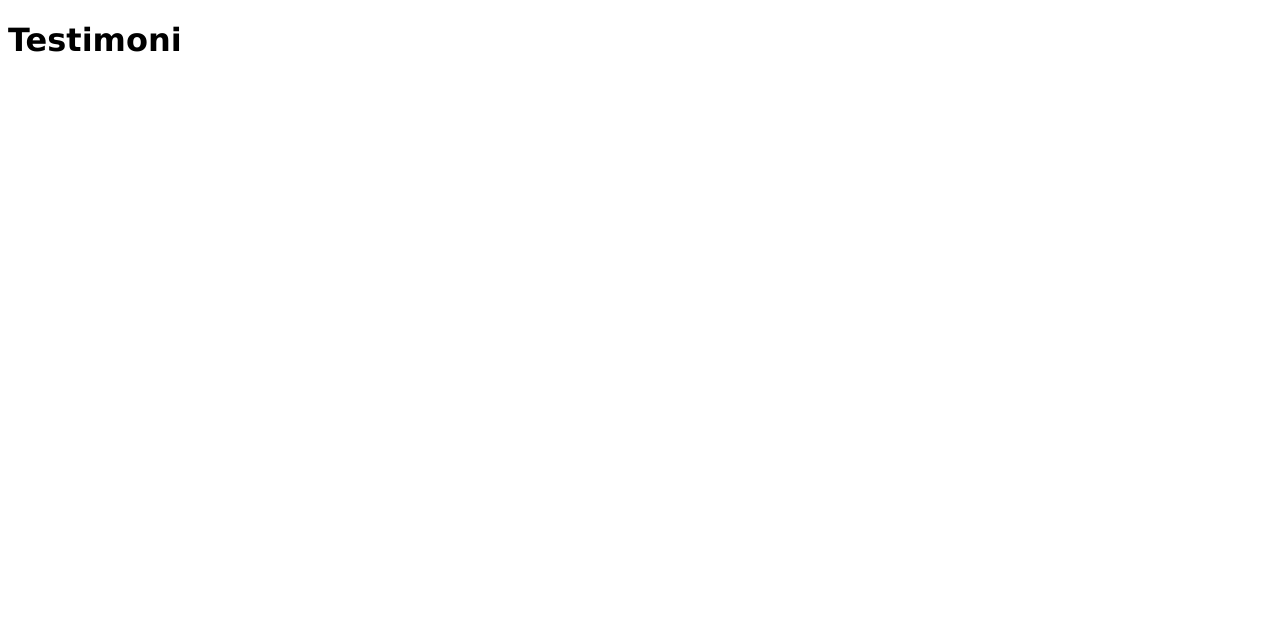
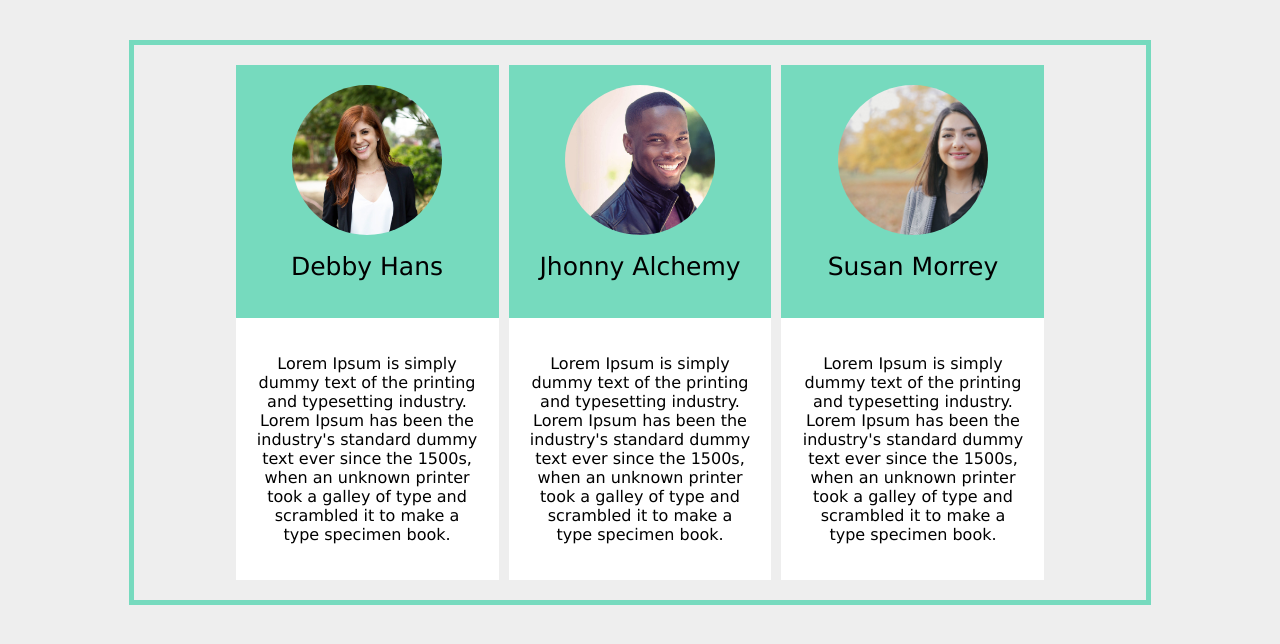
Before and after one commit to setrasariputra/Testimoni-HTML, a plain HTML site: page index.html in a window 1280 px wide. Drawn offline with Linux system fonts and the light colour scheme.

Commit message:
update grid content

```diff
--- a/assets/css/style.css
+++ b/assets/css/style.css
@@ -1,3 +1,42 @@
 body {
     font-family: 'Lucida Sans', 'Lucida Sans Regular', 'Lucida Grande', 'Lucida Sans Unicode', Geneva, Verdana, sans-serif;
+    background-color: #eeeeee;
 }
+.testimoni {
+    border: 5px solid #76dabe;
+    max-width: 80%;
+    margin: auto;
+    margin-top: 40px;
+}
+.grid-container {
+    display: grid;
+    grid-template-columns: repeat(3, 1fr);
+    gap: 10px;
+    width: 80%;
+    max-width: 1200px;
+    padding: 20px;
+    margin: auto;
+}
+.grid-item {
+    text-align: center;
+}
+.header-content {
+    background-color: #76dabe;
+    padding: 20px;
+}
+.header-content h1 {
+    font-weight: normal;
+    font-size: 25px;
+}
+.description-content {
+    background-color: #ffffff;
+    padding: 20px;
+}
+.pict-profile {
+    width: 150px;
+    height: 150px;
+    background-color: red;
+    margin: auto;
+    border-radius: 100px;
+    background-size: cover;
+}
--- a/index.html
+++ b/index.html
@@ -7,6 +7,36 @@
     <title>Testimoni</title>
 </head>
 <body>
-    <h1>Testimoni</h1>
+    <div class="testimoni">
+        <div class="grid-container">
+            <div class="grid-item">
+                <div class="header-content">
+                    <div class="pict-profile" style="background-image: url('assets/img/Debby-Hans.jpg');"></div>
+                    <h1>Debby Hans</h1>
+                </div>
+                <div class="description-content">
+                    <p>Lorem Ipsum is simply dummy text of the printing and typesetting industry. Lorem Ipsum has been the industry's standard dummy text ever since the 1500s, when an unknown printer took a galley of type and scrambled it to make a type specimen book.</p>
+                </div>
+            </div>
+            <div class="grid-item">
+                <div class="header-content">
+                    <div class="pict-profile" style="background-image: url('assets/img/Jhonny-Alchemy.jpg');"></div>
+                    <h1>Jhonny Alchemy</h1>
+                </div>
+                <div class="description-content">
+                    <p>Lorem Ipsum is simply dummy text of the printing and typesetting industry. Lorem Ipsum has been the industry's standard dummy text ever since the 1500s, when an unknown printer took a galley of type and scrambled it to make a type specimen book.</p>
+                </div>
+            </div>
+            <div class="grid-item">
+                <div class="header-content">
+                    <div class="pict-profile" style="background-image: url('assets/img/Susan-Morrey.jpg');"></div>
+                    <h1>Susan Morrey</h1>
+                </div>
+                <div class="description-content">
+                    <p>Lorem Ipsum is simply dummy text of the printing and typesetting industry. Lorem Ipsum has been the industry's standard dummy text ever since the 1500s, when an unknown printer took a galley of type and scrambled it to make a type specimen book.</p>
+                </div>
+            </div>
+        </div>
+    </div>
 </body>
 </html>
```
